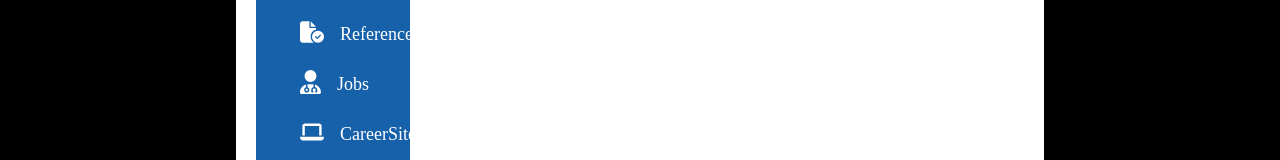
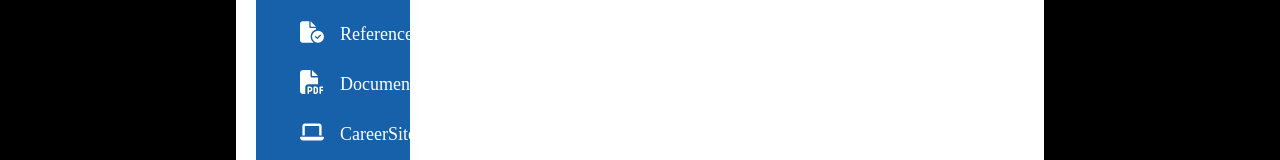
Before and after one commit to SON7AE/YouTube_Pagination, a Vue app: page / in a window 1280 px wide. Shown: the part 439-599 px from the top of the page. Built offline with nearby package versions, Linux system fonts and the light colour scheme; a web font is replaced by a local one.

Commit message:
Vue3+Typescript로 Pagination 기능 개발 - 2. 네비게이션 퍼블리싱

```diff
--- a/src/components/organisms/Navigation.vue
+++ b/src/components/organisms/Navigation.vue
@@ -51,8 +51,8 @@ const menu = [
         label: 'Reference',
     },
     {
-        icon: 'Jobs',
-        label: 'Jobs',
+        icon: 'Document',
+        label: 'Document',
     },
     {
         icon: 'CareerSite',
```
Also changed, not shown: src/assets/icons/Document.svg (added).
